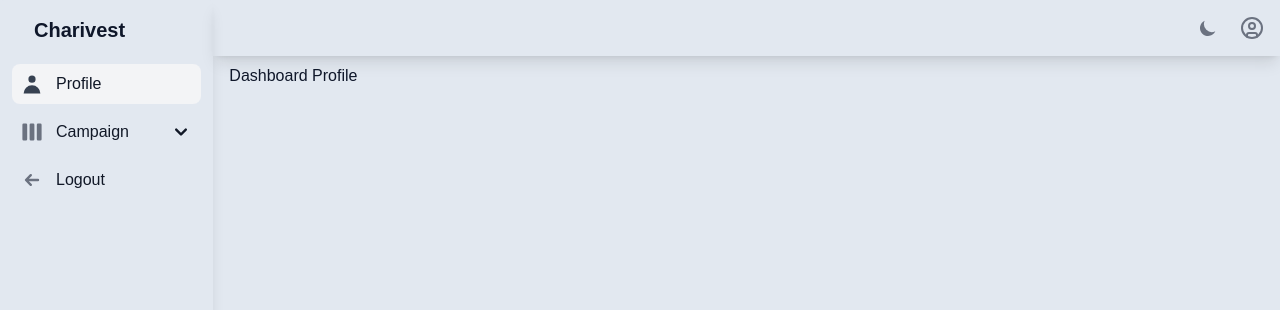
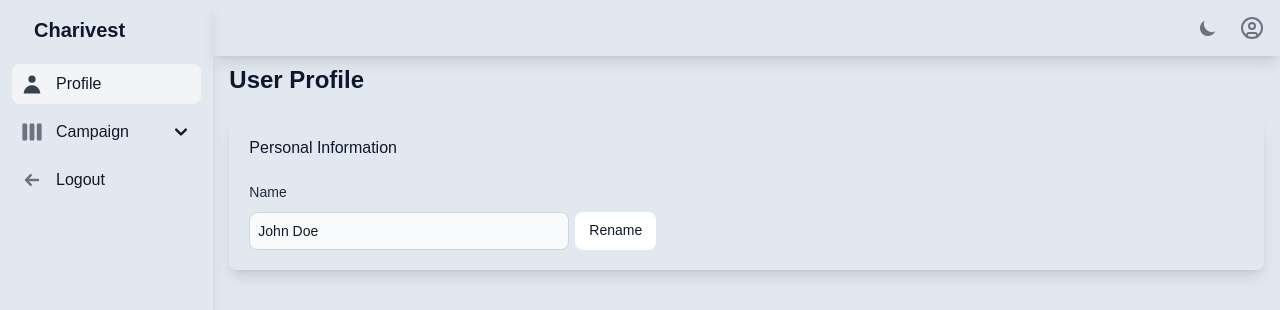
Before and after one commit to khmalz/charivest, a Next.js app in the folder webclient/: page /dashboard/profile in a window 1280 px wide. Shown: the top 310 px of the page. Built offline with nearby package versions, Linux system fonts and the light colour scheme.

Commit message:
add profile page in admin

```diff
--- a/webclient/app/(admin)/dashboard/profile/page.js
+++ b/webclient/app/(admin)/dashboard/profile/page.js
@@ -1,3 +1,32 @@
+"use client";
+
+import { Button, Label, TextInput } from "flowbite-react";
+import { useState } from "react";
+
 export default function DashboardProfile() {
-   return <div>Dashboard Profile</div>;
+   const [name, setName] = useState("John Doe");
+
+   return (
+      <div>
+         <h1 className="text-2xl font-bold">User Profile</h1>
+
+         <div className="mt-5 w-full shadow-lg dark:bg-dashboardsecondary p-5 rounded-lg flex flex-col space-y-5">
+            <h3>Personal Information</h3>
+
+            <div className="flex space-x-5">
+               <form className="w-full">
+                  <div className="mb-2 block">
+                     <Label htmlFor="name" className="dark:text-white text-slate-800" value="Name" />
+                  </div>
+                  <div className="flex space-x-1.5">
+                     <TextInput id="name" theme={{ field: { input: { sizes: { sm: "p-2 text-sm" } } } }} type="text" sizing="sm" className="w-full sm:max-w-xs" value={name} onChange={e => setName(e.target.value)} />
+                     <Button color="light" className="border-none dark:hover:bg-slate-700 dark:bg-slate-800" size="sm">
+                        Rename
+                     </Button>
+                  </div>
+               </form>
+            </div>
+         </div>
+      </div>
+   );
 }
```
